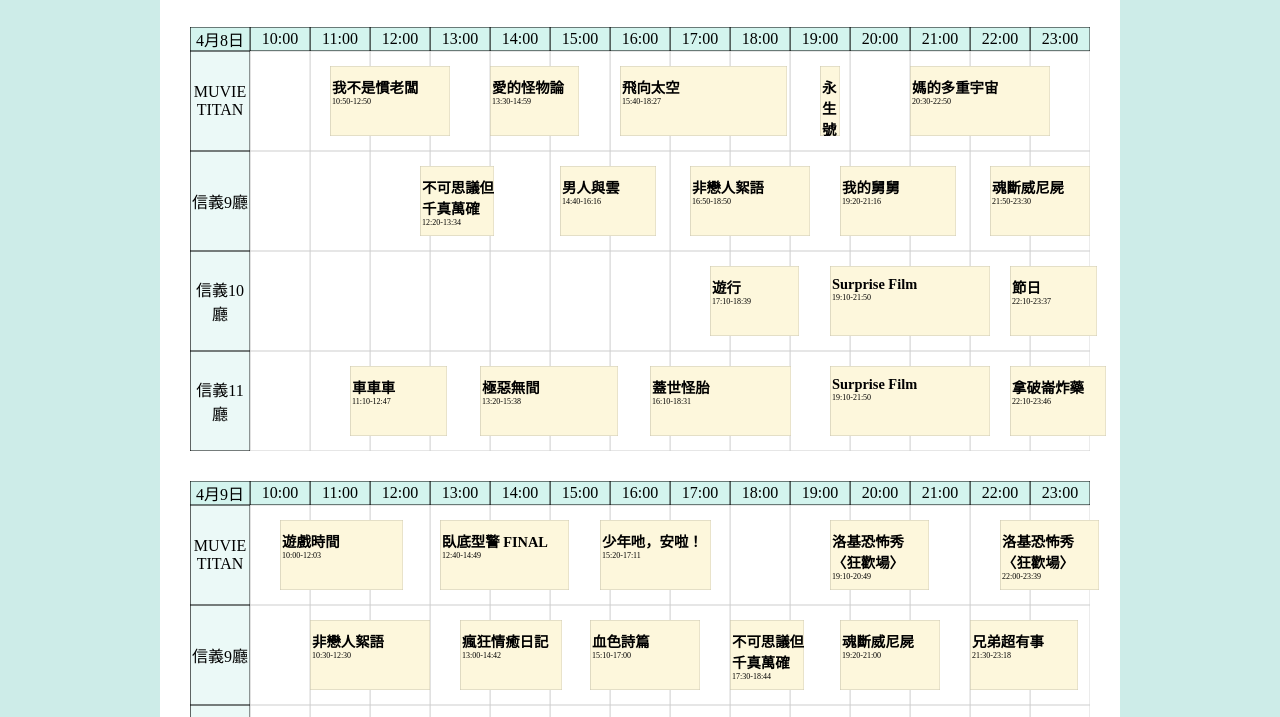
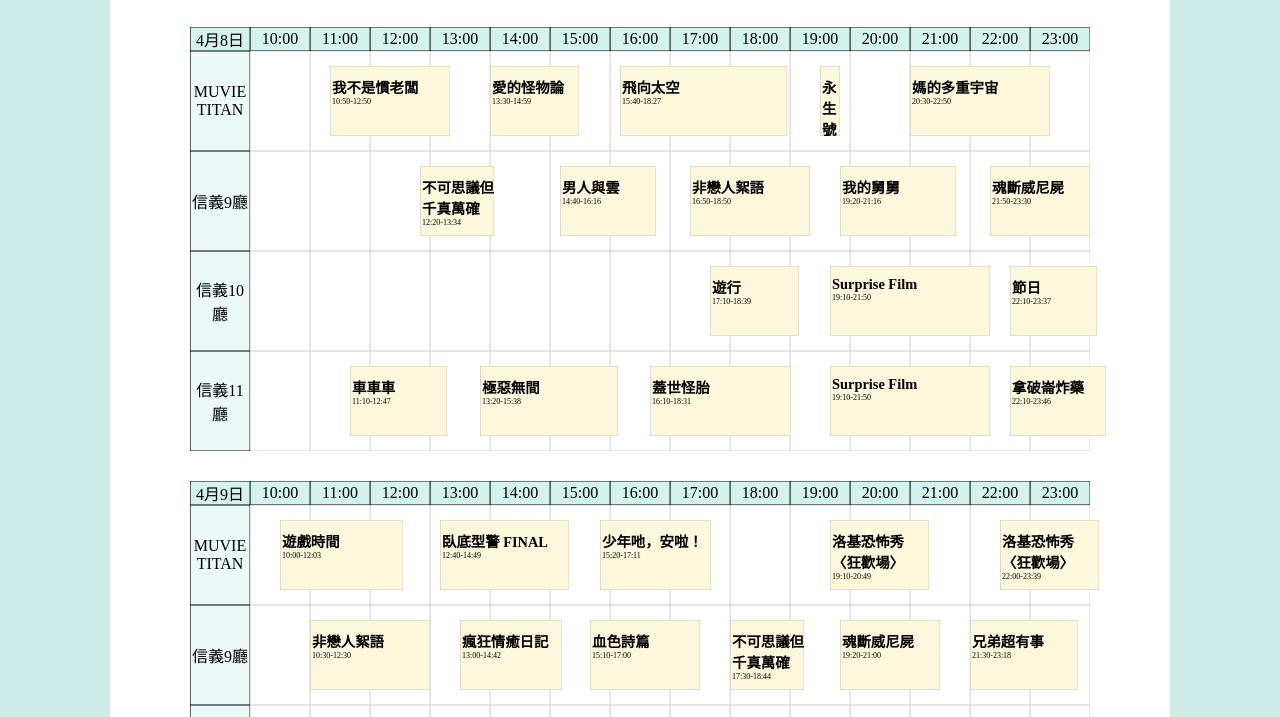
Before and after one commit to CharlieWuuu/Cinema_9_timeline, a plain HTML site: page index.html in a window 1280 px wide. Shown: the part 118-835 px from the top of the page. Drawn offline with nearby package versions, Linux system fonts and the light colour scheme.

Commit message:
change css

```diff
--- a/assets/scss/style.scss
+++ b/assets/scss/style.scss
@@ -17,6 +17,11 @@ body{
 	background-color: white;
 	padding: 30px;
 	overflow: hidden;
+	width: 1000px;
+	display: flex;
+	flex-direction: column;
+	align-items: center;
+	justify-content: center;
 }
 
 //標題
```
Also changed, not shown: assets/css/style.css, 1 other file.
